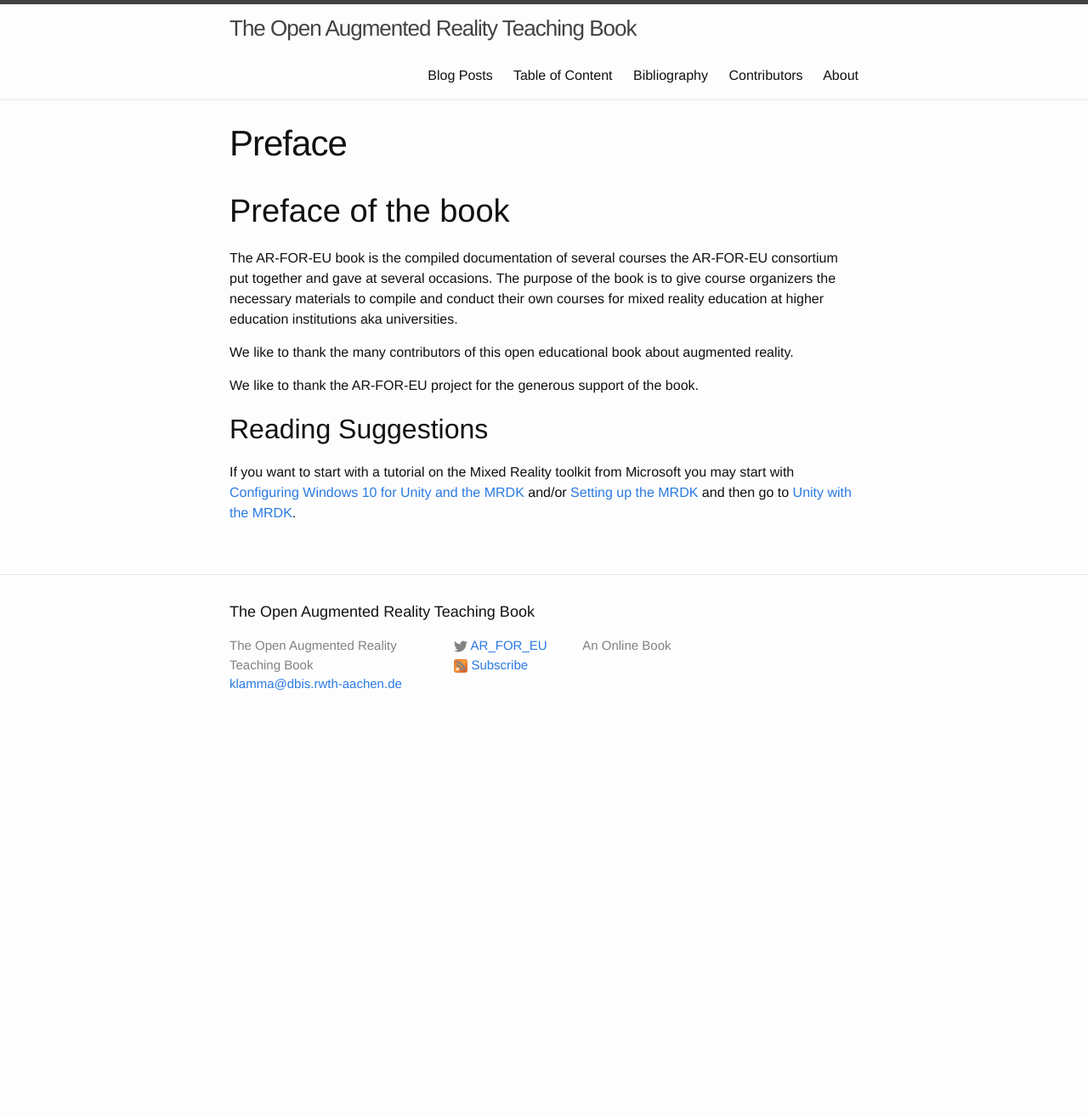
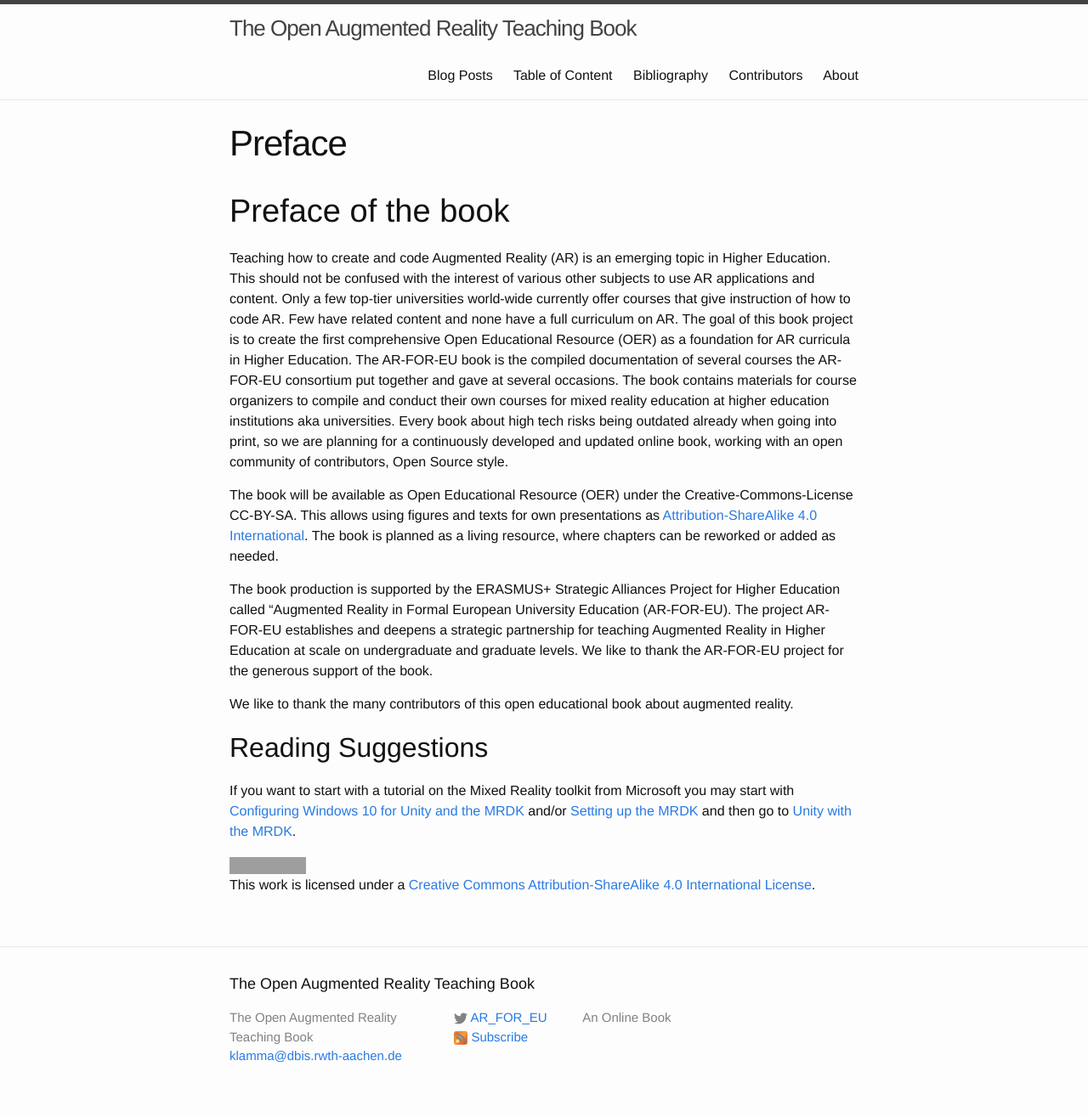
Before and after one commit to klamma/ar-for-eu-book, a Jekyll site: the page built from _pages/chapters/preface.md, in a window 1280 px wide. Shown: the whole page at 85% size. Built offline with Jekyll 4.4.1, drawn with Linux system fonts in a browser that asks for light colours; nearby versions of some CDN libraries; before the commit the page ends 900 px from its top, so only the background shows below that; grey boxes are pictures that could not be loaded.

Commit message:
CC-SA-BY 4.0

```diff
--- a/_pages/chapters/preface.md
+++ b/_pages/chapters/preface.md
@@ -8,16 +8,39 @@ visualizations:
 
 # Preface of the book
 
-The AR-FOR-EU book is the compiled documentation of several courses the AR-FOR-EU consortium put together and gave at
-several occasions. The purpose of the book is to give course organizers the necessary materials to compile and conduct their own courses
+Teaching how to create and code Augmented Reality (AR) is an emerging topic in Higher Education.
+This should not be confused with the interest of various other subjects to use AR applications and content.
+Only a few top-tier universities world-wide currently offer courses that give instruction of how to code AR.
+Few have related content and none have a full curriculum on AR.
+The goal of this book project is to create the first comprehensive Open Educational Resource (OER) as a
+foundation for AR curricula in Higher Education. The AR-FOR-EU book is the compiled documentation of
+several courses the AR-FOR-EU consortium put together and gave at
+several occasions. The book contains materials for course organizers to compile and conduct their own courses
 for mixed reality education at higher education institutions aka universities.
+Every book about high tech risks being outdated already when going into print,
+ so we are planning for a continuously developed and updated online book,
+ working with an open community of contributors, Open Source style.
+
+The book will be available as Open Educational Resource (OER) under the Creative-Commons-License CC-BY-SA.
+This allows using figures and texts for own presentations as [Attribution-ShareAlike 4.0 International](http://creativecommons.org/licenses/by-sa/4.0/).
+The book is planned as a living resource, where chapters can be reworked or added as needed.
+
+The book production is supported by the ERASMUS+ Strategic Alliances Project for Higher Education called
+“Augmented Reality in Formal European University Education (AR-FOR-EU).
+The project AR-FOR-EU establishes and deepens a strategic partnership for teaching
+Augmented Reality in Higher Education at scale on undergraduate and graduate levels.
+We like to thank the AR-FOR-EU project for the generous support of the book.
+
+
 
 We like to thank the many contributors of this open educational book about augmented reality.
 
-We like to thank the AR-FOR-EU project for the generous support of the book.
+
 
 ## Reading Suggestions
 
 If you want to start with a tutorial on the Mixed Reality toolkit from Microsoft you may start with
 [Configuring Windows 10 for Unity and the MRDK](/ar-for-eu-book/chapter/holotoolkit/) and/or [Setting up the MRDK](/ar-for-eu-book/chapter/arsdk/)
 and then go to [Unity with the MRDK](/ar-for-eu-book/chapter/engines/).
+
+<a rel="license" href="http://creativecommons.org/licenses/by-sa/4.0/"><img alt="Creative Commons License" style="border-width:0" src="https://i.creativecommons.org/l/by-sa/4.0/88x31.png" /></a><br />This work is licensed under a <a rel="license" href="http://creativecommons.org/licenses/by-sa/4.0/">Creative Commons Attribution-ShareAlike 4.0 International License</a>.
```
Also changed, not shown: _pages/about.md (+4 -1 lines), _pages/chapters/Preface.md (+26 -3 lines).
